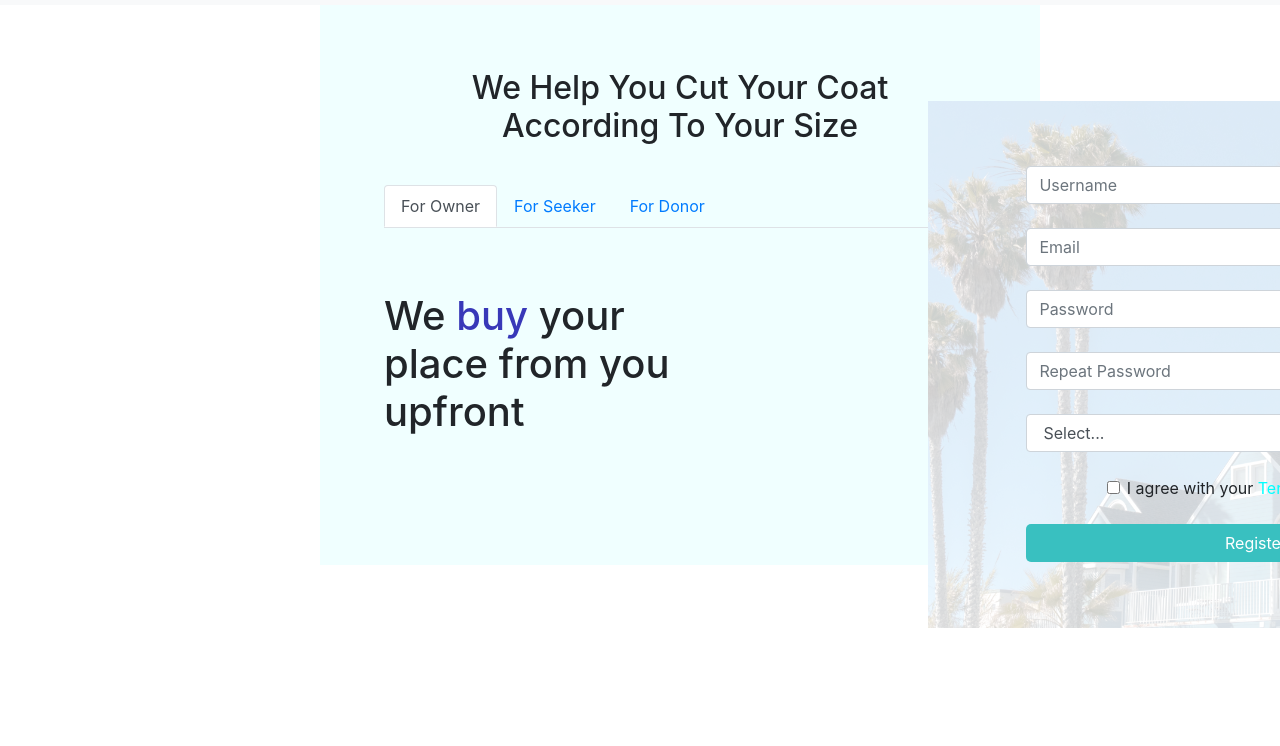
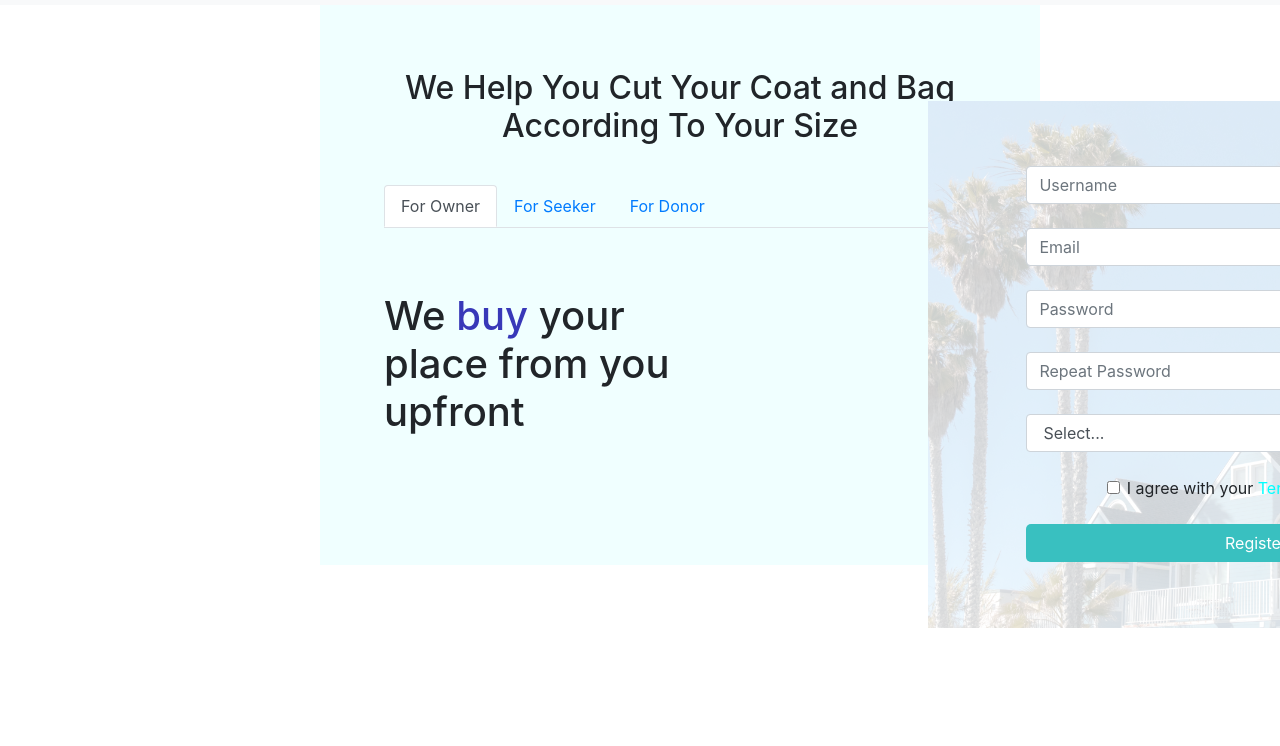
Before and after one commit to peace-bakare/PeaceOfGod, a plain HTML site: page index.html in a window 1280 px wide. Shown: the part 54-800 px from the top of the page. Drawn offline with nearby package versions, Linux system fonts and the light colour scheme.

Commit message:
Adjusted the description of what we do

```diff
--- a/index.html
+++ b/index.html
@@ -41,6 +41,7 @@
         </script>
 </head>
 <body>
+    <!-- Header section of the code. It is a navbar! -->
     <header class="header">
         <nav class="navbar navbar-expand-lg navbar-light bg-light navbar-fixed-top">
             <div class="container-fluid">
@@ -58,9 +59,10 @@
         </nav>
     </header>
 
+    <!-- This section contains the navigation box and the form for registration. -->
     <div class="d-flex topmost">
         <div class="navigation">
-            <h2 class="description">We Help You Cut Your Coat <br> According To Your Size</h2>
+            <h2 class="description">We Help You Cut Your Coat and Bag <br> According To Your Size</h2>
             <nav class="navigator">
                 <div class="nav nav-tabs" id="nav-tab" role="tablist">
                   <a class="nav-link active" id="nav-owner-tab" data-toggle="tab" href="#nav-owner" role="tab" aria-controls="nav-owner" aria-selected="true">For Owner</a>
```
